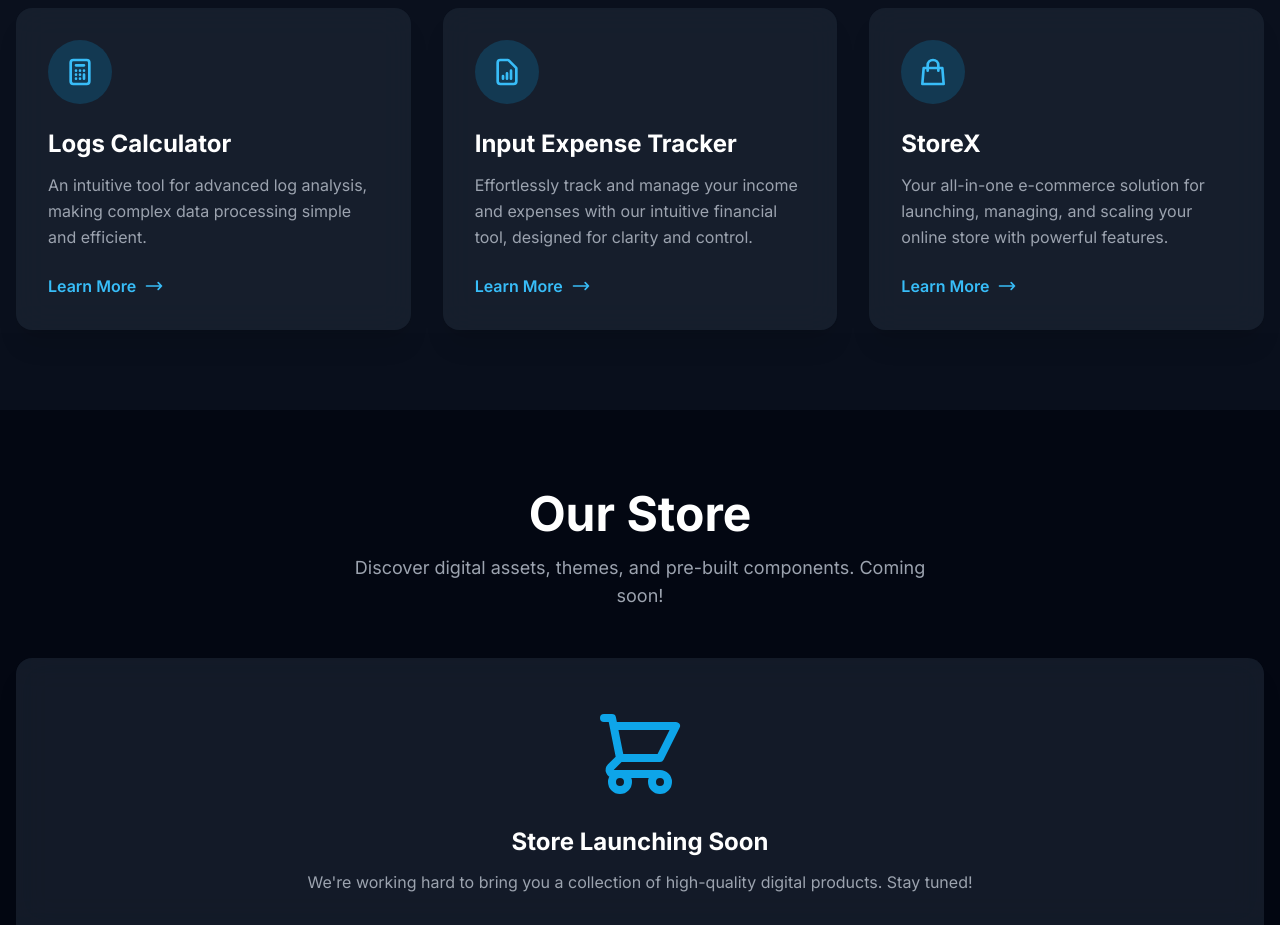
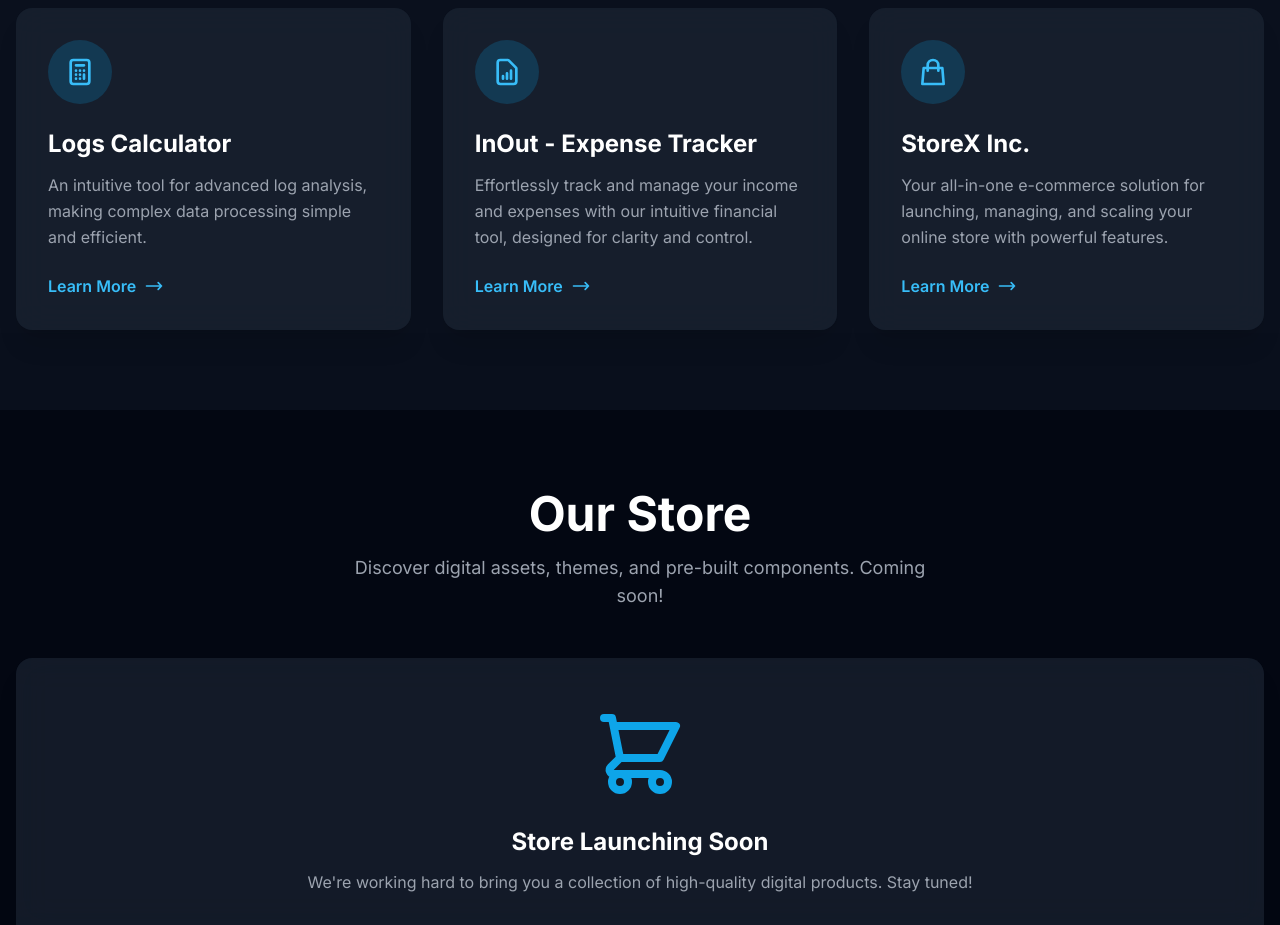
Before and after one commit to harismuntazir/bytefy, a plain HTML site: page index.html in a window 1280 px wide. Shown: the part 1700-2625 px from the top of the page. Drawn offline with nearby package versions, Linux system fonts and the light colour scheme.

Commit message:
Update index.html

```diff
--- a/index.html
+++ b/index.html
@@ -156,7 +156,7 @@
                             <path stroke-linecap="round" stroke-linejoin="round" stroke-width="2" d="M9 17v-2m3 2v-4m3 4v-6m2 10H7a2 2 0 01-2-2V5a2 2 0 012-2h5.586a1 1 0 01.707.293l5.414 5.414a1 1 0 01.293.707V19a2 2 0 01-2 2z"></path>
                         </svg>
                     </div>
-                    <h3 class="text-2xl font-bold text-white mb-3">Input Expense Tracker</h3>
+                    <h3 class="text-2xl font-bold text-white mb-3">InOut - Expense Tracker</h3>
                     <p class="text-gray-400 mb-6 leading-relaxed flex-grow">Effortlessly track and manage your income and expenses with our intuitive financial tool, designed for clarity and control.</p>
                     <a href="#contact" class="text-sky-400 hover:text-sky-300 font-semibold mt-auto flex items-center gap-2 group">
                         Learn More
@@ -172,7 +172,7 @@
                             <path stroke-linecap="round" stroke-linejoin="round" stroke-width="2" d="M16 11V7a4 4 0 00-8 0v4M5 9h14l1 12H4L5 9z"></path>
                         </svg>
                     </div>
-                    <h3 class="text-2xl font-bold text-white mb-3">StoreX</h3>
+                    <h3 class="text-2xl font-bold text-white mb-3">StoreX Inc.</h3>
                     <p class="text-gray-400 mb-6 leading-relaxed flex-grow">Your all-in-one e-commerce solution for launching, managing, and scaling your online store with powerful features.</p>
                     <a href="#contact" class="text-sky-400 hover:text-sky-300 font-semibold mt-auto flex items-center gap-2 group">
                         Learn More
```
